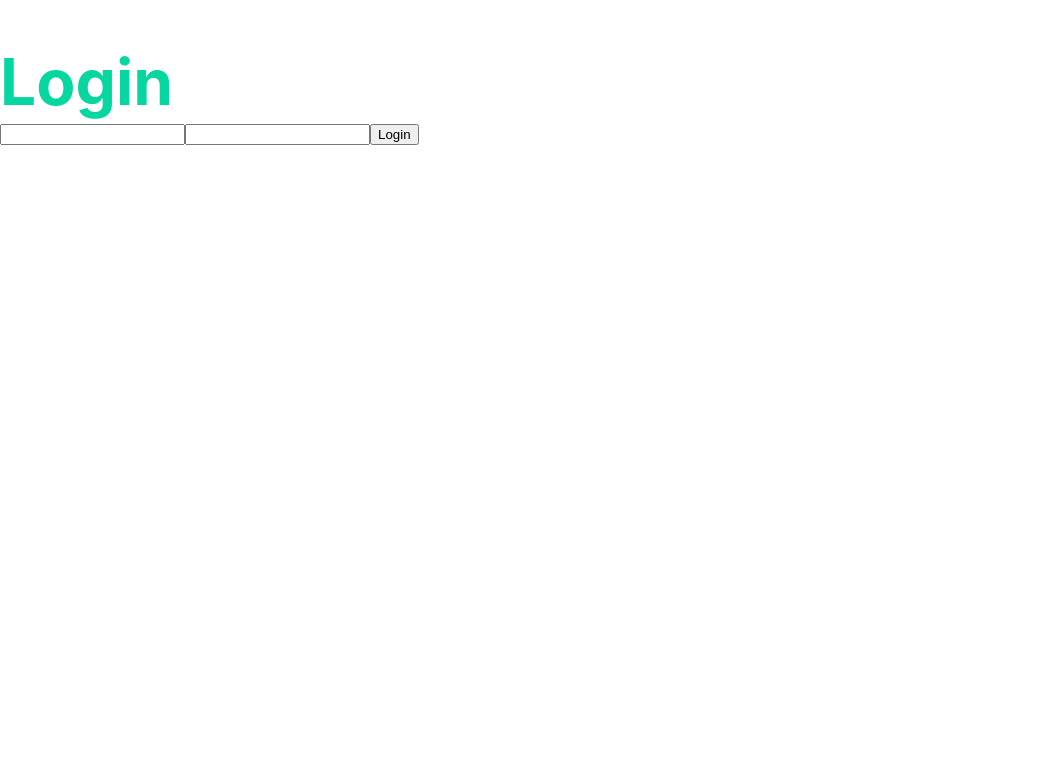
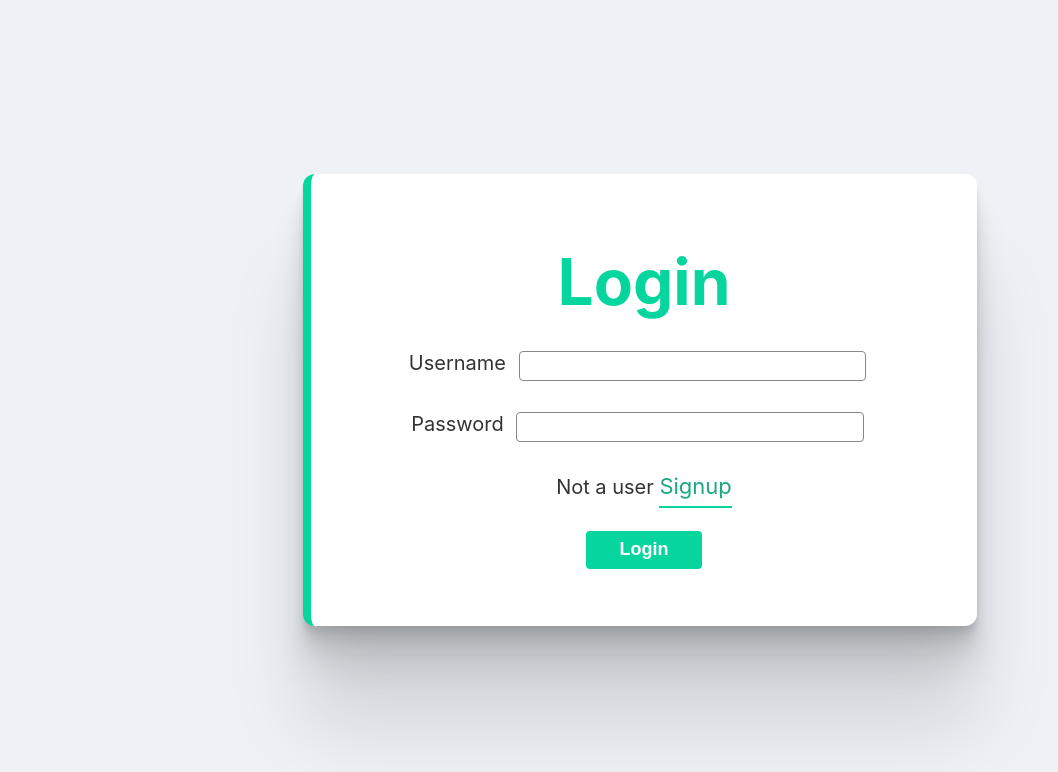
Before and after one commit to wulforr/Price-Watcher, a React (Create React App) app in the folder price-matcher/: page /login in a window 1280 px wide. Shown: the top 772 px of the page, without its empty margins (0-1058 px from the left). Built offline with nearby package versions, Linux system fonts and the light colour scheme.

Commit message:
UI changes

```diff
--- a/price-matcher/src/Router.js
+++ b/price-matcher/src/Router.js
@@ -6,22 +6,24 @@ import Signup from './components/Signup'
     import AllWatchers from './components/AllWatchers'
     import watcherService from './services/watcher'
     import { useDispatch } from 'react-redux'
-import {setUser, toggleLogin} from './reducers/userReducer'
+    import {setUser, setLoggedIn} from './reducers/userReducer'
 
     export default function Router() {
       const dispatch = useDispatch()
       useEffect(() => {
+        console.log('router')
         const user = window.localStorage.getItem('userlogged')
         if(user){
           const userdata = JSON.parse(user)
-      watcherService.setToken(user.token)
+          // console.log(userdata)
+          watcherService.setToken(userdata.token)
           dispatch(setUser(userdata.userInfo))
-      dispatch(toggleLogin())
+          dispatch(setLoggedIn())
         }
       }, [dispatch])
 
       return (
-    <div>
+        <div className='container' >
           <BrowserRouter>
             <Switch>
               <Route exact path='/' component={App} />
--- /dev/null
+++ b/price-matcher/src/components/AddWatcher.js
@@ -0,0 +1,23 @@
+import React from 'react'
+import {useDispatch, useSelector} from 'react-redux'
+import {setPrice, setUrl} from '../reducers/watcherReducer'
+
+export default function AddWatcher() {
+  const url = useSelector(state => state.watchers.url)
+  const price = useSelector(state => state.watchers.price)
+
+  const dispatch = useDispatch()
+  return (
+    <div className='addwatcher' >
+      <div className='inputSet'>
+      <label>URL</label>
+      <input type='text' onChange={e=> dispatch(setUrl(e.target.value))} value={url} className='inputText urlInput'/>
+      </div>
+      <div className='inputSet priceInputRow'>
+      <label>Price</label>
+      <input type='text' onChange={e=> dispatch(setPrice(e.target.value))} value={price} className='inputText priceInput'/>
+      </div>
+      <button className='btn addwatcherbtn'>Add Watcher</button>
+    </div>
+  )
+}
--- a/price-matcher/src/components/App.css
+++ b/price-matcher/src/components/App.css
@@ -3,7 +3,19 @@
   --primary-color: #ff1654;
   --test-color: #f953c6;
   --secondry-color: #ff5864;
-  --another-color: #06d6a0;
+  --another-color: #06d69e;
+  --secondary-green: #1aa781;
+}
+
+.container{
+  width: 100vw;
+  min-height: 100vh;
+  background-color: rgba(240, 240, 240, 0.6);
+}
+
+a{
+  text-decoration: none;
+  color: var(--main-bg-color);
 }
 
 .landingPage{
@@ -28,15 +40,21 @@ h1{
 }
 
 .btn{
-  padding: 2%;
+  /* padding: 2%; */
   border-radius: 4px;
   color: var(--main-bg-color);
   background-color: var(--another-color);
   border: 2px solid var(--another-color);
+  font-size: 18px;
+  font-weight: 600;
 }
 
 .btn:hover {
   cursor: pointer;
+  background: var(--another-color);  /* fallback for old browsers */
+  background: -webkit-linear-gradient(to right, var(--another-color),var(--secondary-green));  /* Chrome 10-25, Safari 5.1-6 */
+  background: linear-gradient(to right, var(--another-color),var(--secondary-green)); /* W3C, IE 10+/ Edge, Firefox 16+, Chrome 26+, Opera 12+, Safari 7+ */
+
 }
 
 .landingbuttonsdiv{
@@ -46,6 +64,135 @@ h1{
 }
 
 .landingbtn{
-  justify-self: center;
-  font-size: 18px;
+  padding: 2%;
 }
+
+.loginbtn{
+  padding: 0.5% 1%;
+}
+
+.loginDiv{
+  display: flex;
+  width: 100vw;
+  height: 100vh;
+  background-color: #eef2f7;
+  justify-content: center;
+  align-items: center;
+}
+
+.loginContainer{
+  width: 50%;
+  height: 50%;
+  background-color: var(--main-bg-color);
+  /* box-shadow: 4px 4px #eeeeee; */
+  display: flex;
+  justify-content: center;
+  align-items: flex-start;
+  flex-wrap: wrap;
+  text-align: center;
+  max-width: 700px;
+  padding: 2% 1%;
+  box-shadow:
+  0 2.8px 2.2px rgba(0, 0, 0, 0.034),
+  0 6.7px 5.3px rgba(0, 0, 0, 0.048),
+  0 12.5px 10px rgba(0, 0, 0, 0.06),
+  0 22.3px 17.9px rgba(0, 0, 0, 0.072),
+  0 41.8px 33.4px rgba(0, 0, 0, 0.086),
+  0 100px 80px rgba(0, 0, 0, 0.12);
+  border-left: 8px solid var(--another-color);
+  border-radius: 12px;
+}
+
+.inputSet{
+  width: 100%;
+}
+
+.loginbtn{
+  padding: 1% 5%;
+}
+
+.inputText{
+  width: 50%;
+  padding: 1% 2%;
+  margin: 0% 2%;
+  border: 1px solid #888888;
+  border-radius: 4px;
+}
+.inputText:focus{
+  border: 2px solid var(--another-color)
+}
+
+.loginText{
+  /* color: var(--another-color); */
+  width: 100%;
+}
+.loginTextLink {
+  color: var(--secondary-green);
+  border-bottom: 2px solid var(--another-color);
+  padding-bottom: 1%;
+  font-size: 22px;
+}
+
+.allwatchers{
+  display: flex;
+  justify-content: center;
+  align-items: center;
+  flex-wrap: wrap;
+  width: 100%;
+  /* background-color: grey; */
+  /* background-color: rgba(240, 240, 240, 0.8); */
+  /* min-height: 100vh; */
+}
+
+.addwatcher{
+  width: 50%;
+  height: 150px;
+  /* border: 2px solid var(--primary-color); */
+  padding: 2%;
+  display: flex;
+  justify-content: flex-start;
+  align-items: center;
+  flex-wrap: wrap;
+  margin: 5% 15%;
+  border-radius: 0px 6px 6px 0px;
+  box-shadow:
+  0 2.8px 2.2px rgba(0, 0, 0, 0.034),
+  0 6.7px 5.3px rgba(0, 0, 0, 0.048),
+  0 12.5px 10px rgba(0, 0, 0, 0.06),
+  0 22.3px 17.9px rgba(0, 0, 0, 0.072);
+  border-left: 4px solid var(--primary-color);
+  /* background-color: rgba(240, 240, 240, 0.3); */
+  background-color: var(--main-bg-color);
+}
+.addwatcherbtn{
+  padding: 1% 3%;
+  margin-left: 20%;
+}
+
+.urlInput{
+  width: 80%;
+}
+
+.priceInput{
+  width:60%;
+  padding: 3% 6%;
+}
+
+.priceInputRow{
+  width: 40%;
+}
+.watcher{
+  padding: 2%;
+  width: 50%;
+  border-radius: 0px 6px 6px 0px;
+  box-shadow:
+  0 2.8px 2.2px rgba(0, 0, 0, 0.034),
+  0 6.7px 5.3px rgba(0, 0, 0, 0.048),
+  0 12.5px 10px rgba(0, 0, 0, 0.06),
+  0 22.3px 17.9px rgba(0, 0, 0, 0.072),
+  2.8px 0 2.2px rgba(0, 0, 0, 0.034),
+  6.7px 0 5.3px rgba(0, 0, 0, 0.048);
+  border-left: 4px solid var(--another-color);
+  /* background-color: rgba(240, 240, 240, 0.3); */
+  background-color: var(--main-bg-color);
+}
--- a/price-matcher/src/components/LandingPage.js
+++ b/price-matcher/src/components/LandingPage.js
@@ -1,4 +1,5 @@
 import React from 'react'
+import {Link} from 'react-router-dom'
 
 export default function LandingPage(props) {
   return (
@@ -9,7 +10,9 @@ export default function LandingPage(props) {
           A tool to help you buy items in your wishlist at the price that you are comfortable with.
         </p>
         <div className="landingbuttonsdiv">
-          <button className='landingbtn btn' >Login/Signup</button>
+          <button className='landingbtn btn' >
+            <Link to ='/login' >Login/Signup</Link>
+            </button>
         </div>
       </div>
     </div>
--- a/price-matcher/src/components/Login.js
+++ b/price-matcher/src/components/Login.js
@@ -1,48 +1,79 @@
-import React from 'react'
-import { useSelector, useDispatch } from 'react-redux'
-import {setUserName, setPassword} from '../reducers/loginReducer'
-import {setUser, toggleLogin} from '../reducers/userReducer'
-import userService from '../services/user'
-import watcherService from '../services/watcher'
-import {useHistory} from 're'
+import React, { useEffect } from "react";
+import { useSelector, useDispatch } from "react-redux";
+import { setUserName, setPassword } from "../reducers/loginReducer";
+import { setUser, setLoggedIn } from "../reducers/userReducer";
+import userService from "../services/user";
+import watcherService from "../services/watcher";
+import { useHistory, Link } from "react-router-dom";
+import "./login.css";
 
 export default function Login() {
-  const login = useSelector(state => state.login)
+  const login = useSelector((state) => state.login);
+  const user = useSelector((state) => state.User);
 
-  const dispatch = useDispatch()
+  const dispatch = useDispatch();
+  const history = useHistory();
+
+  useEffect(() => {
+    if (user.isLoggedIn) {
+      history.push("/watchers");
+    }
+  }, [user.isLoggedIn, history]);
 
   const handleUserNameChange = (e) => {
-    dispatch(setUserName(e.target.value))
-  }
+    dispatch(setUserName(e.target.value));
+  };
 
   const handlePasswordChange = (e) => {
-    dispatch(setPassword(e.target.value))
-  }
+    dispatch(setPassword(e.target.value));
+  };
 
   const handleLogin = async (e) => {
-    e.preventDefault()
+    e.preventDefault();
     const credentials = {
       userName: login.userName,
-      password: login.password
-    }
-    console.log(credentials)
-    const res = await userService.loginHandler(credentials)
-    watcherService.setToken(res.token)
-    window.localStorage.setItem('userlogged',JSON.stringify(res))
-    dispatch(setUser(res.userInfo))
-    dispatch(toggleLogin())
-    console.log(res)
-
-  }
+      password: login.password,
+    };
+    console.log(credentials);
+    const res = await userService.loginHandler(credentials);
+    watcherService.setToken(res.token);
+    window.localStorage.setItem("userlogged", JSON.stringify(res));
+    dispatch(setUser(res.userInfo));
+    dispatch(setLoggedIn());
+    console.log(res);
+    history.push("/watchers");
+  };
 
   return (
-    <div>
-      <h1>Login</h1>
-      <form>
-        <input type='text' onChange= {handleUserNameChange} value={login.userName} />
-        <input type='text' onChange= {handlePasswordChange} value={login.password} />
-        <button onClick={handleLogin} >Login</button>
-      </form>
+    <div className="loginDiv">
+      <div className="loginContainer">
+        <h1>Login</h1>
+          <div className="inputSet">
+            <label>Username</label>
+            <input
+              type="text"
+              onChange={handleUserNameChange}
+              value={login.userName}
+              className='inputText'
+            />
+          </div>
+
+          <div className="inputSet">
+            <label>Password</label>
+            <input
+              type="text"
+              onChange={handlePasswordChange}
+              value={login.password}
+              className='inputText'
+            />
+          </div>
+          <div className='loginText'>
+            Not a user <Link to='/signup' className='loginTextLink loginText'>Signup</Link>
+          </div>
+          <button onClick={handleLogin} className="btn loginbtn">
+            Login
+          </button>
+      </div>
     </div>
-  )
+  );
 }
--- a/price-matcher/src/components/Signup.js
+++ b/price-matcher/src/components/Signup.js
@@ -1,11 +1,15 @@
 import React from 'react'
 import {useSelector, useDispatch} from 'react-redux'
 import {setUserName, setPassword, setEmail, setPhone} from '../reducers/signupReducer'
+import {useHistory} from 'react-router-dom'
+import userService from '../services/user'
+import {setUser, setLoggedIn} from '../reducers/userReducer'
+import watcherService from '../services/watcher'
 
 export default function Signup() {
   const signup = useSelector(state => state.signup)
-  console.log(signup)
   const dispatch = useDispatch()
+  const history = useHistory()
 
   const handleUserNameChange = (e) => {
     dispatch(setUserName(e.target.value))
@@ -20,6 +24,21 @@ export default function Signup() {
     dispatch(setPhone(e.target.value))
   }
 
+  const handleSignup = async () => {
+    const credentials = {
+      userName: signup.userName,
+      password: signup.password,
+      email: signup.email,
+      phone: signup.phone
+    }
+    const res = await userService.signupHandler(credentials)
+    dispatch(setUser(res.userInfo))
+    dispatch(setLoggedIn())
+    watcherService.setToken(res.token)
+    window.localStorage.setItem('loggedUser',JSON.stringify(res))
+    history.push('/watchers')
+  }
+
   return (
     <div>
       <h1>Signup</h1>
@@ -27,7 +46,7 @@ export default function Signup() {
       <input type='text' value={signup.password} onChange={handlePasswordChange} />
       <input type='text' value={signup.email} onChange={handleEmailChange} />
       <input type='text' value={signup.phone} onChange={handlePhoneChange} />
-      <button>Signup</button>
+      <button className='btn signupbtn' onClick={handleSignup} >Signup</button>
     </div>
   )
 }
--- a/price-matcher/src/reducers/watcherReducer.js
+++ b/price-matcher/src/reducers/watcherReducer.js
@@ -1,21 +1,33 @@
 const initialState = {
   isloading: true,
+  url:'',
+  price: '',
   items: []
 }
 
 const watcherReducer = (state = initialState, action) => {
   switch(action.type){
-    case 'TOGGLEISLOADING' : return {...state,isloading:!state.isloading}
+    case 'SETISLOADING' : return {...state,isloading:true}
+    case 'REMOVEISLOADING': return {...state, isloading:false}
     case 'SETITEMS': return {...state,items:action.items}
+    case 'SETURL': return {...state, url:action.url}
+    case 'SETPRICE': return {...state, price: action.price}
     default: return state
   }
 }
 
-export const toggleIsLoading = () => {
+export const setIsLoading = () => {
   return {
-    type: 'TOGGLEISLOADING'
+    type: 'SETISLOADING'
   }
 }
+
+export const removeIsLoading = () => {
+  return {
+    type: 'REMOVEISLOADING'
+  }
+}
+
 
 export const setItems = (items) => {
   return {
@@ -24,4 +36,18 @@ export const setItems = (items) => {
   }
 }
 
+export const setUrl = (url) => {
+  return {
+    type: 'SETURL',
+    url
+  }
+}
+
+export const setPrice = (price) => {
+  return {
+    type: 'SETPRICE',
+    price
+  }
+}
+
 export default watcherReducer
```
Also changed, not shown: price-matcher/src/components/AllWatchers.js (+32 -4 lines), price-matcher/src/components/Watcher.js (added, +14 -0 lines), price-matcher/src/reducers/userReducer.js (+10 -3 lines), price-matcher/src/services/watcher.js (+15 -1 lines), price-matcher/src/components/login.css (added), 2 other files (tests, documents, lock files or other folders). Lines whose indentation alone changed are shown as unchanged.
